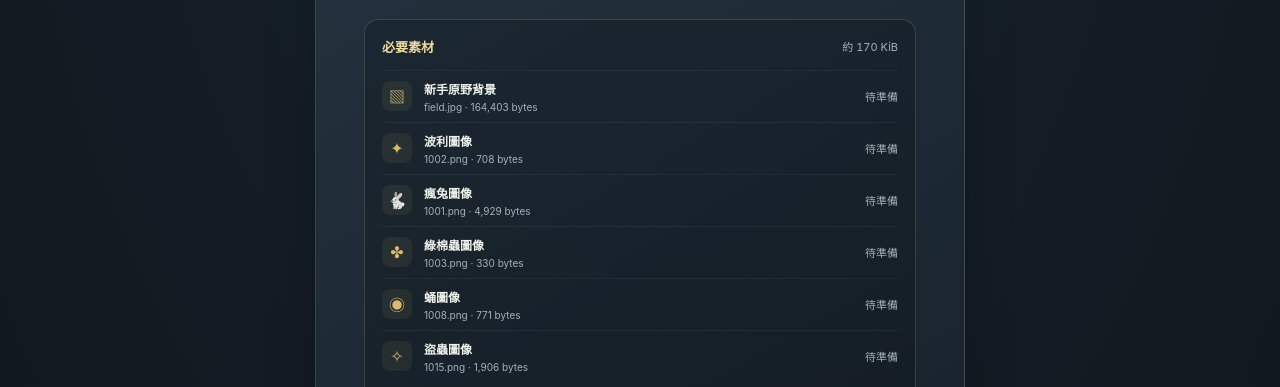
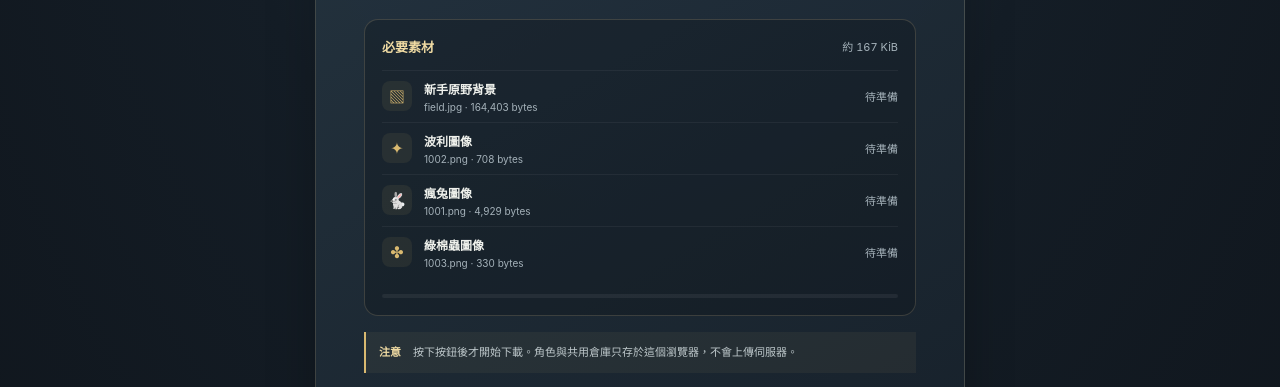
Before and after one commit to summer55637/RO, a website: page index.html in a window 1280 px wide. Shown: the part 406-793 px from the top of the page. Drawn offline with Linux system fonts and the light colour scheme.

Commit message:
feat: defer later-map assets until map entry

```diff
--- a/index.html
+++ b/index.html
@@ -25,13 +25,11 @@
           <h1>準備好踏上冒險了嗎？</h1>
           <p class="lead">先準備必要素材。驗證完成後，素材會保存於此瀏覽器，之後可離線遊玩已載入的內容。</p>
           <div class="resource-box">
-            <div class="resource-heading"><strong>必要素材</strong><span>約 170 KiB</span></div>
+            <div class="resource-heading"><strong>必要素材</strong><span>約 167 KiB</span></div>
             <div class="resource-row"><span class="resource-icon">▧</span><span class="resource-copy"><strong>新手原野背景</strong><small>field.jpg · 164,403 bytes</small></span><span id="asset-status-field" class="resource-state">待準備</span></div>
             <div class="resource-row"><span class="resource-icon">✦</span><span class="resource-copy"><strong>波利圖像</strong><small>1002.png · 708 bytes</small></span><span id="asset-status-poring" class="resource-state">待準備</span></div>
             <div class="resource-row"><span class="resource-icon">🐇</span><span class="resource-copy"><strong>瘋兔圖像</strong><small>1001.png · 4,929 bytes</small></span><span id="asset-status-lunatic" class="resource-state">待準備</span></div>
             <div class="resource-row"><span class="resource-icon">✤</span><span class="resource-copy"><strong>綠棉蟲圖像</strong><small>1003.png · 330 bytes</small></span><span id="asset-status-fabre" class="resource-state">待準備</span></div>
-            <div class="resource-row"><span class="resource-icon">◉</span><span class="resource-copy"><strong>蛹圖像</strong><small>1008.png · 771 bytes</small></span><span id="asset-status-pupa" class="resource-state">待準備</span></div>
-            <div class="resource-row"><span class="resource-icon">✧</span><span class="resource-copy"><strong>盜蟲圖像</strong><small>1015.png · 1,906 bytes</small></span><span id="asset-status-thief_bug" class="resource-state">待準備</span></div>
             <div id="install-progress" class="progress-track"><span id="install-progress-fill"></span></div>
           </div>
           <div class="notice"><strong>注意</strong><span>按下按鈕後才開始下載。角色與共用倉庫只存於這個瀏覽器，不會上傳伺服器。</span></div>
@@ -63,7 +61,7 @@
       <section id="screen-camp" class="screen">
         <div class="page-heading"><div><p class="eyebrow">安全區域</p><h1>新手營地</h1></div><button id="btn-camp-back" class="button button-quiet">角色選擇</button></div>
         <div class="camp-banner"><div id="camp-avatar" class="avatar-frame avatar-camp"></div><div class="camp-profile"><strong id="camp-name">初心者</strong><span id="camp-job">初心者 Lv. 1</span><p>在這裡檢查狀態，準備好後選擇練功地圖。</p></div><div class="camp-level"><small>Base Lv.</small><strong id="camp-level">1</strong></div></div>
-        <div class="panel"><div class="panel-heading"><div><p class="eyebrow">第一張地圖</p><h2>選擇練功地點</h2></div><span class="status-pill status-safe">安全營地</span></div><div id="map-list" class="map-list"></div><p class="footnote">進入地圖後會開始自動戰鬥。返回營地會保留已取得獎勵，並重置未完成的怪物戰鬥。</p></div>
+        <div class="panel"><div class="panel-heading"><div><p class="eyebrow">第一張地圖</p><h2>選擇練功地點</h2></div><span class="status-pill status-safe">安全營地</span></div><div id="map-list" class="map-list"></div><p id="map-load-message" class="inline-message" aria-live="polite">其他地圖的素材會在你首次進入該地圖時下載並驗證。</p><p class="footnote">進入地圖後會開始自動戰鬥。返回營地會保留已取得獎勵，並重置未完成的怪物戰鬥。</p></div>
         <div class="panel compact-panel"><div class="panel-heading"><div><p class="eyebrow">角色狀態</p><h2>冒險者摘要</h2></div></div><div id="camp-stats" class="stat-grid"></div></div>
       </section>
 
```
